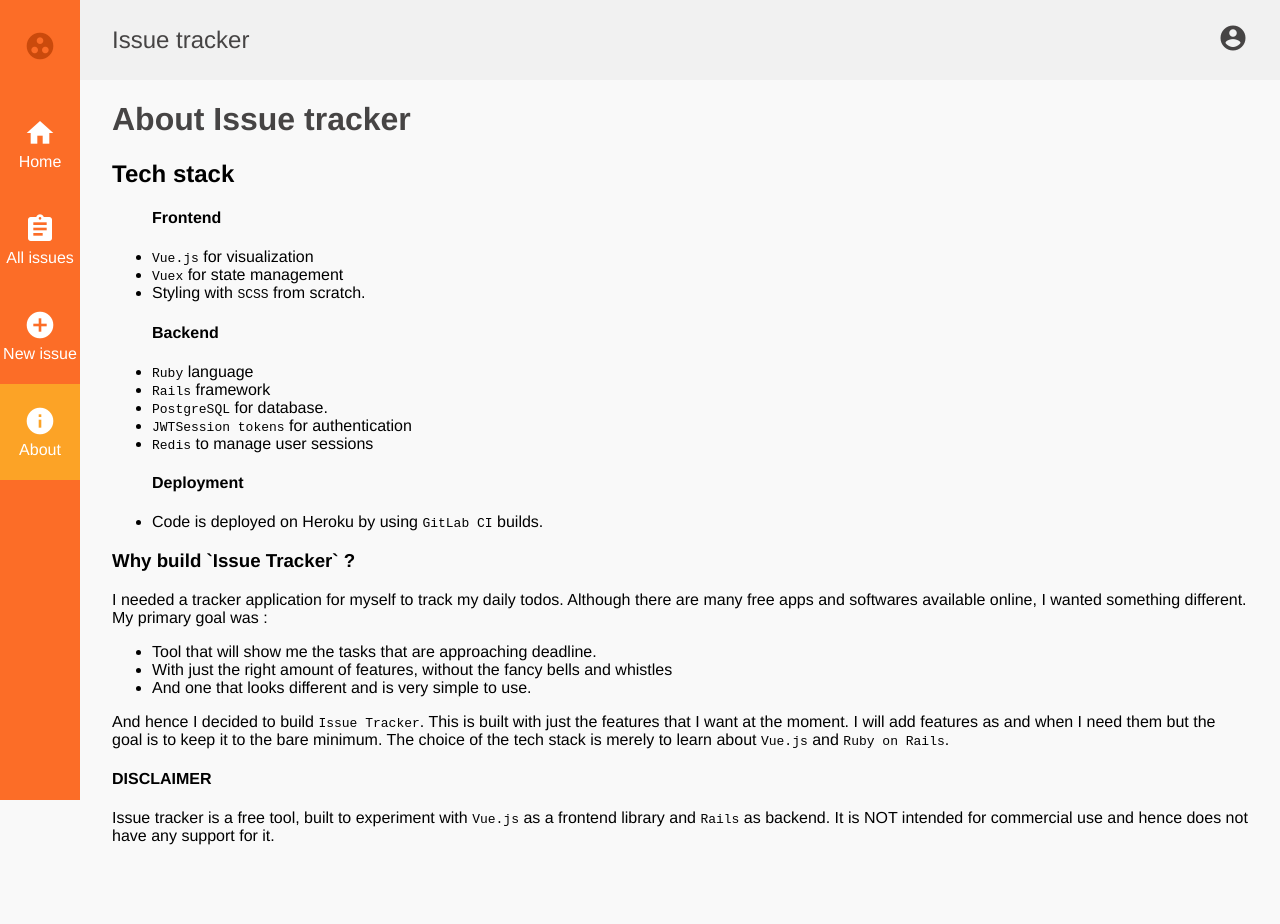
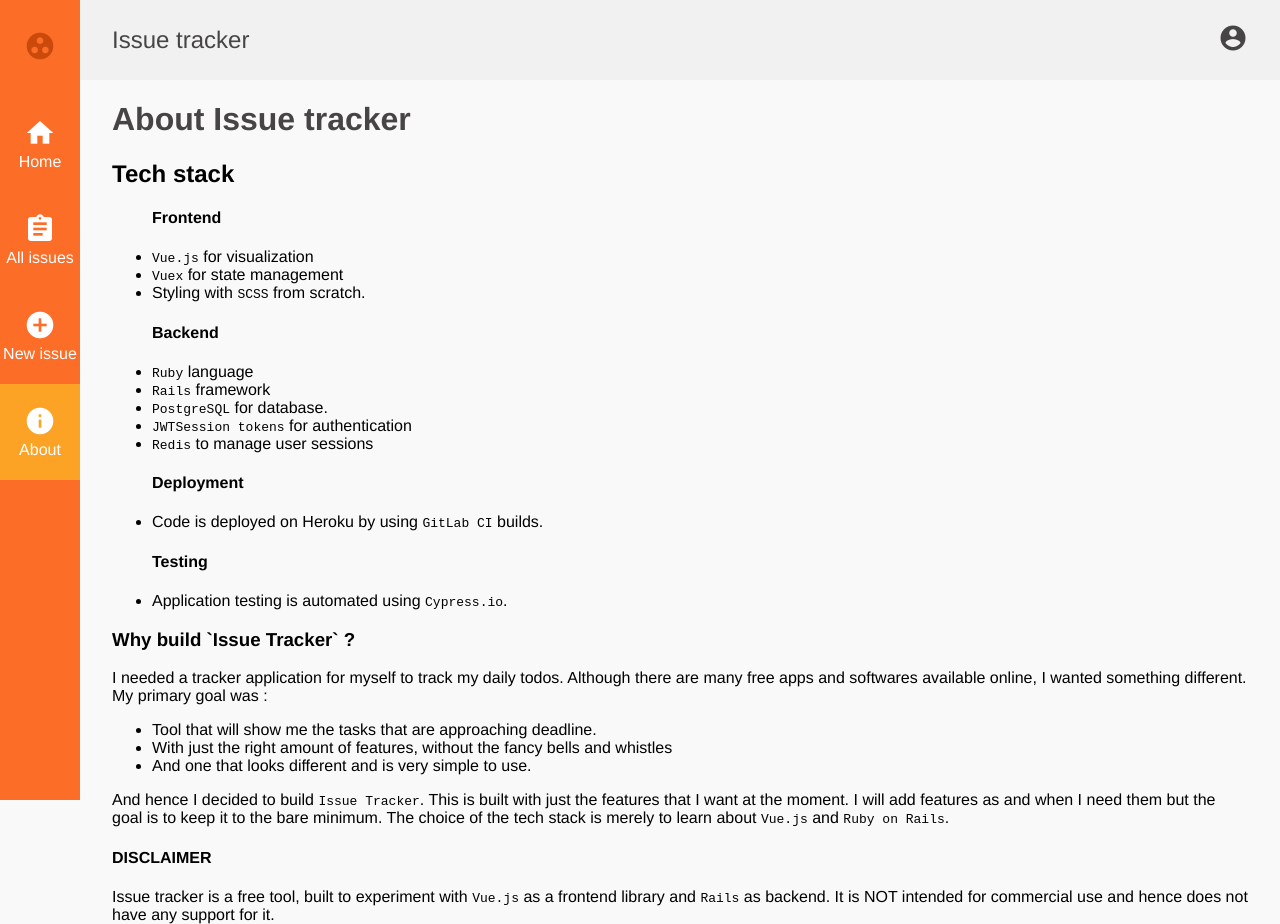
Before and after one commit to devayansarkar/issue-tracker, a Vue app in the folder frontend/: page /about in a window 1280 px wide. Before the commit the page ends 845 px from the top, so only its background shows below. Built offline with nearby package versions, Linux system fonts and the light colour scheme.

Commit message:
adding docs for e2e tests

```diff
--- a/frontend/src/views/About.vue
+++ b/frontend/src/views/About.vue
@@ -27,6 +27,12 @@
               <li>
                 Code is deployed on Heroku by using
                 <code>GitLab CI</code> builds.
+              </li>
+            </ul>
+            <ul>
+              <h4>Testing</h4>
+              <li>
+                Application testing is automated using <code>Cypress.io</code>.
               </li>
             </ul>
           </div>
```
Also changed, not shown: 1 other file (tests, documents, lock files or other folders).
